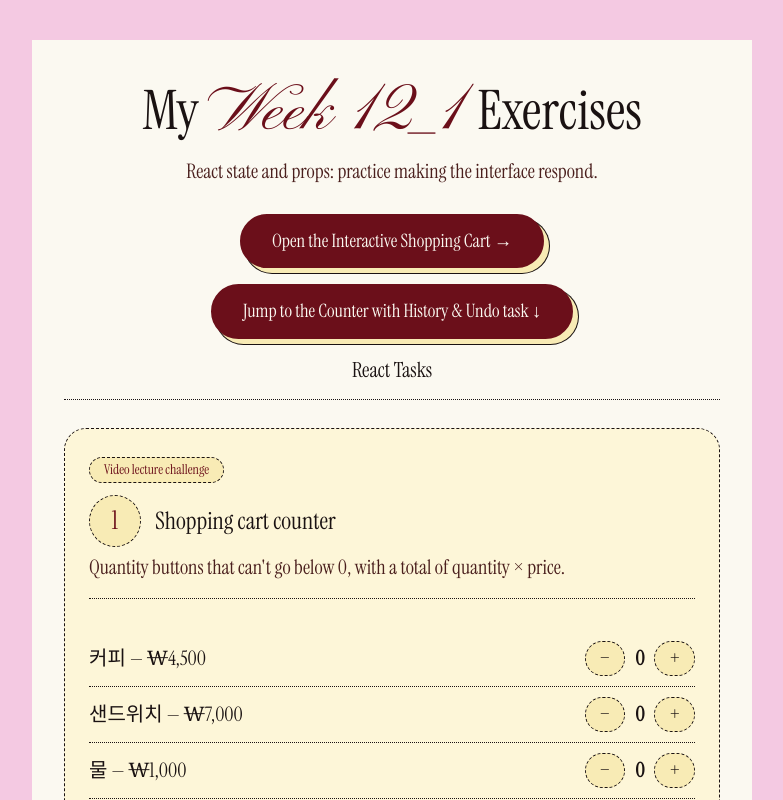
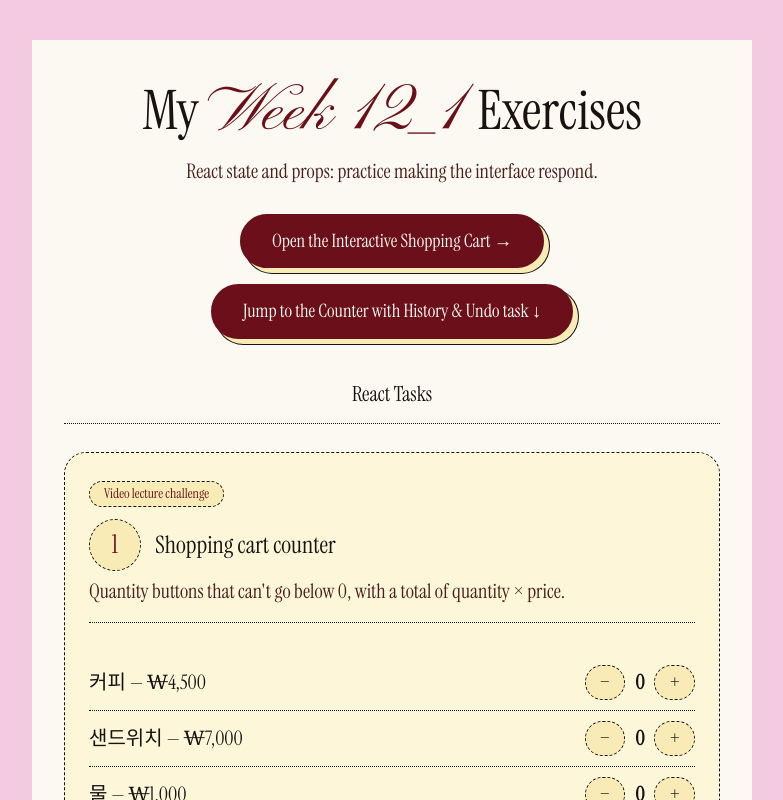
Before and after one commit to aadi-eee/week12_1, a React (Vite) app: page / in a window 1280 px wide. Shown: the top 800 px of the page, without its empty margins (248-1031 px from the left). Built offline with nearby package versions, Linux system fonts and the light colour scheme.

Commit message:
Add space above React Tasks

```diff
--- a/src/styles.css
+++ b/src/styles.css
@@ -275,3 +275,4 @@ html { scroll-behavior: smooth; }
 @media (prefers-reduced-motion: reduce) {
   html { scroll-behavior: auto; }
 }
+.site > h2 { margin-top: 40px; }
```
